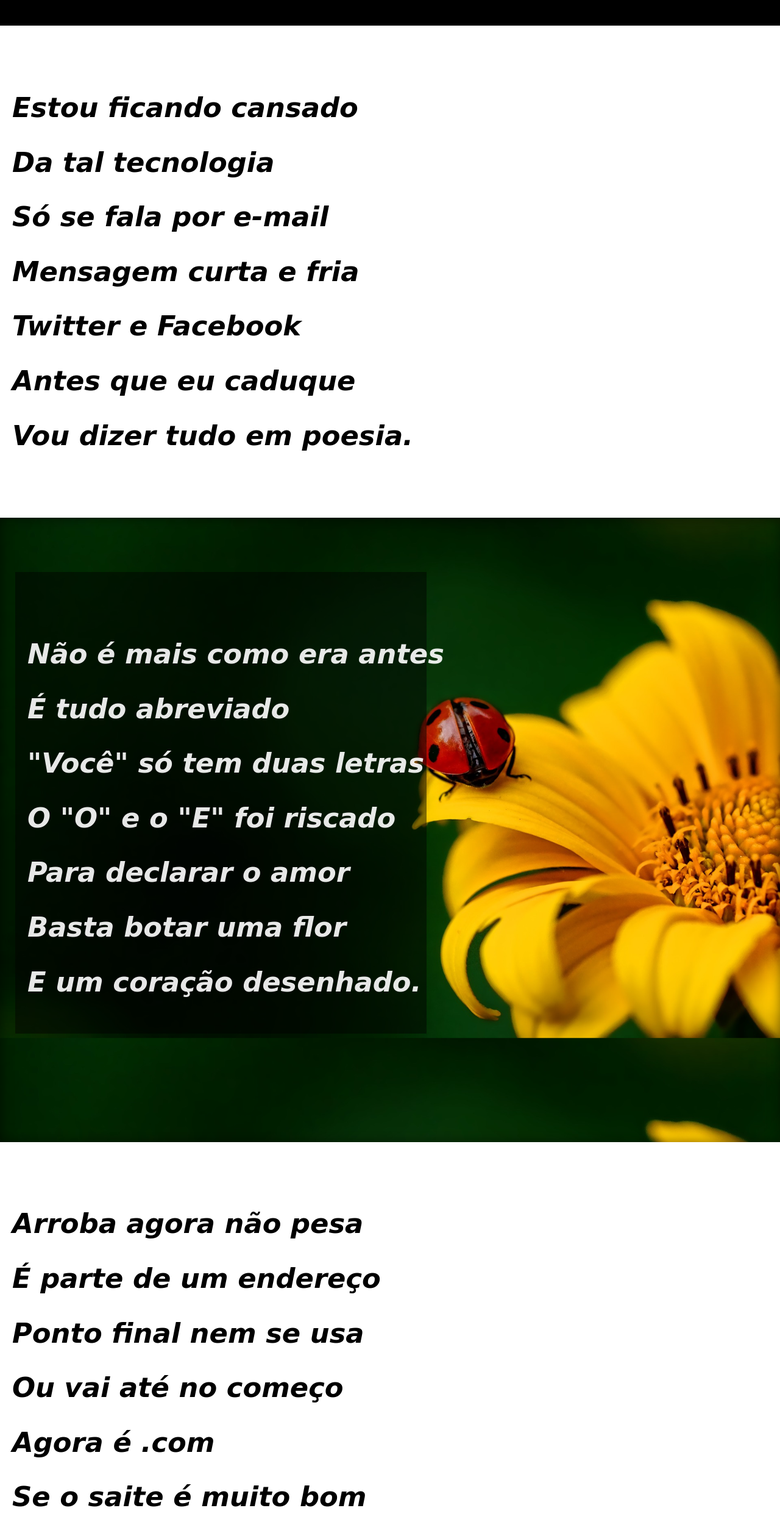
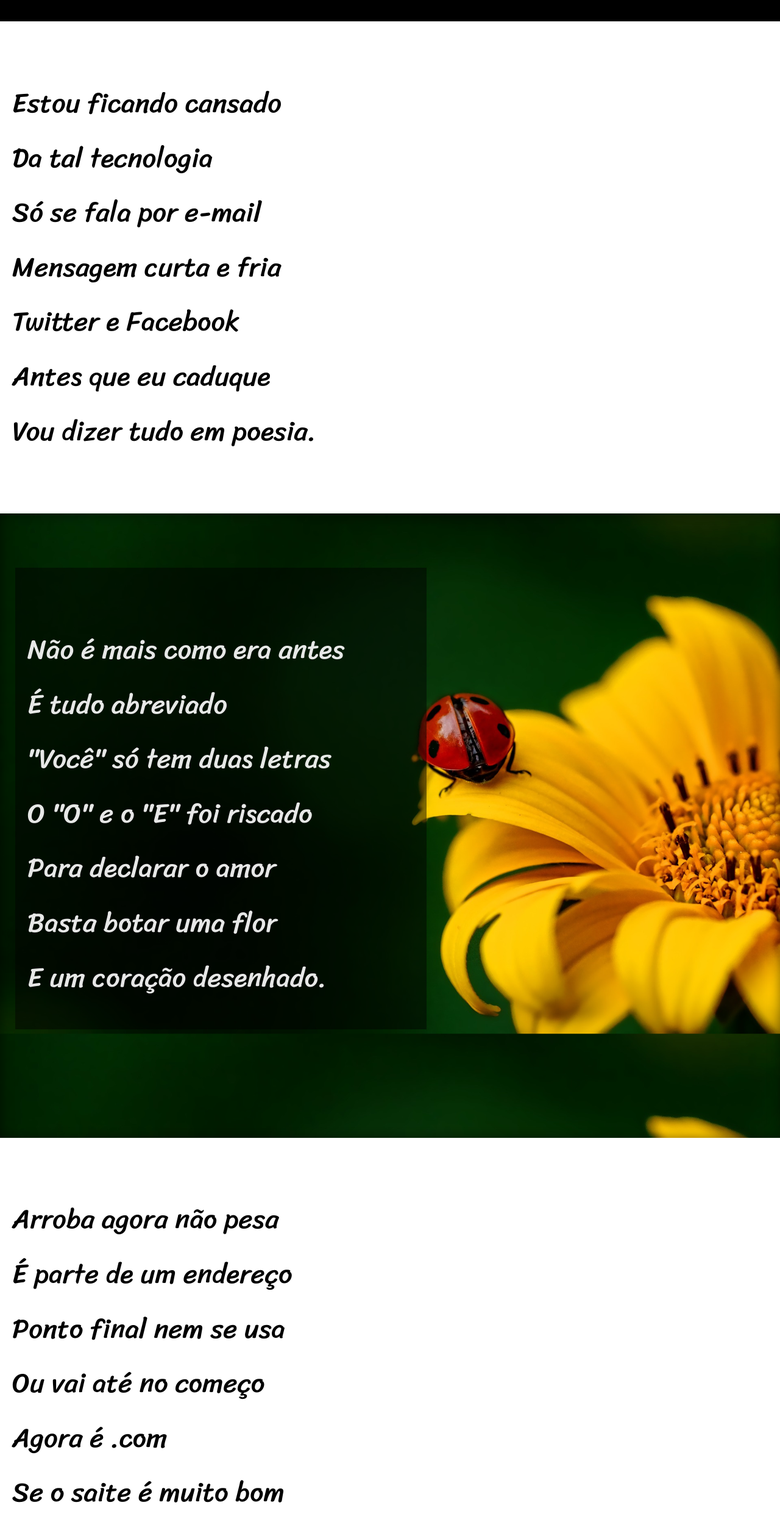
Before and after one commit to GustavoAvilaB/Cordel, a plain HTML site: page index.html in a window 1280 px wide. Shown: the part 224-2738 px from the top of the page at 61% size. Drawn offline with Linux system fonts and the light colour scheme; a web font is replaced by a local one.

Commit message:
corrigindo

```diff
--- a/estilo/style.css
+++ b/estilo/style.css
@@ -1,19 +1,21 @@
 @charset "UTF=8";
-        @font-face {
-            font-family:'Sriracha';
-            src: url(fontes/Sriracha/Sriracha-Regular.ttf) format(truetype);
-            font-family:'PassionOne';
-            src: url(fontes/Passion_One/PassionOne-Regular.ttf) format(truetype);
-        }
-        :root{
-            --fonte1:"PassionOne", sans-serif;
-            --fonte2:"Sriracha", cursive, serif;
-        }
-        body{
+
+@import url('https://fonts.googleapis.com/css2?family=Passion+One:wght@400;700;900&display=swap');
+
+@import url('https://fonts.googleapis.com/css2?family=Sriracha&display=swap');
+
+:root{
+    --fonte1: Verdana, Geneva, Tahoma, sans-serif;
+    --fonte2: 'Passion One', cursiva;
+    --fonte3: 'Sriracha', cursive, sans-serif
+}
+
+        html, body{
             margin: 0px;
             padding: 0px;
             height: 96vh;
             background-color: white;
+            font-family: var(--fonte1);
         }
 
         header{
@@ -24,7 +26,7 @@
             text-align: center;
         }
         header > h1{
-            font-family: var(--fonte1);
+            font-family: var(--fonte2);
             font-size: 11vw;
             font-weight: 400;
             margin: 20px 10px 0px 10px;
@@ -46,17 +48,15 @@
             text-decoration: underline;
         }
         section{
-            font-family: var(--fonte2);
+            font-family: var(--fonte3);
             background-color: white;
             text-align: left;
-            font-size: 1em;
-            font-weight: 800;
+            font-size: 3.5vw;
             font-stretch: expanded;
         }
         section > p {
             font-size: 3.5vw;
             line-height: 2;
-            font-style: italic;
             white-space: pre;
             margin: 0px;
             padding: 0px;
@@ -78,14 +78,12 @@
             color: rgba(255, 255, 255, 0.904);
             font-size: 3.5vw;
             line-height: 2em;
-            font-family: var(--fonte2);
+            font-family: var(--fonte3);
             margin-top: 0px;
             width: 500px;
             height: 300px;
             white-space: pre;
             padding: 10px 20px;
-            font-weight: bold;
-            font-style: italic;
 
         }
         span > p{
@@ -100,14 +98,12 @@
             color: rgba(255, 255, 255, 0.904);
             font-size: 3.5vw;
             line-height: 2em;
-            font-family: var(--fonte2);
+            font-family: var(--fonte3);
             margin-top: 0px;
             width: 500px;
             height: 300px;
             white-space: pre;
             padding: 10px 20px;
-            font-weight: bold;
-            font-style: italic;
         }
         div{
             height: 47vw;
@@ -122,17 +118,11 @@
 
         footer{
             background-color: black;
+            font-family: var(--fonte1);
             color: white;
             margin: auto;
+            padding: 10px;
             text-align: center;
-            font-size: medium;
-            letter-spacing: 0.5px;
-        }
-        footer > p{
-            padding: 5px;
-            font-family: Verdana, Geneva, Tahoma, sans-serif, Helvetica, sans-serif;
-            font-size: 2vw;
-            font-weight: 600;
         }
         a:hover{
             color: white;
```
